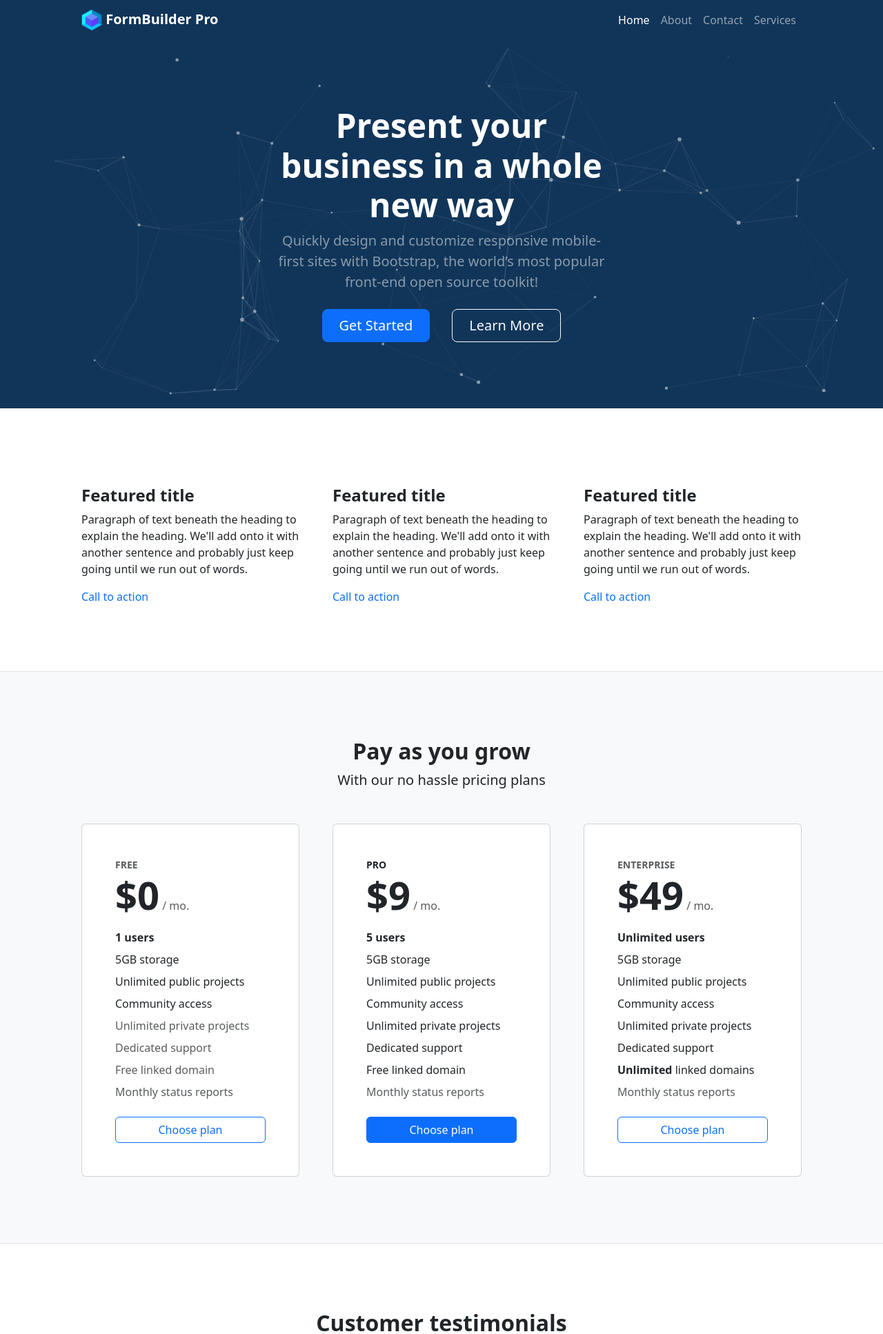
After one commit to cseh-szabolcs/fb-pro, a Symfony app: template templates/pages/home/intro.html.twig in a window 1280 px wide. The commit adds this page. Shown: the top 1934 px of the page at 69% size. Run offline with Twig, Linux system fonts and the light colour scheme; the template is opened without the code that fills it, so the values that code supplies are empty; style sheets or scripts are compiled from the project's sources; some libraries are stand-ins or nearby versions.

Commit message:
add intro-page

```diff
--- a/assets/styles/app.css
+++ b/assets/styles/app.css
@@ -5,3 +5,13 @@ body {
 [x-cloak] {
     visibility: hidden;
 }
+
+/* colors */
+.bg-app {
+    background-color: #113559;
+}
+
+/* common */
+.inset-0 {
+    inset: 0;
+}
--- a/templates/pages/home/index.html.twig
+++ b/templates/pages/home/index.html.twig
@@ -1,5 +1 @@
-{% extends 'base.html.twig' %}
-
-{% block body %}
-<h1>HALLOOOOO</h1>
-{% endblock %}
+<p>Halloooo</p>
--- /dev/null
+++ b/templates/pages/home/intro.html.twig
@@ -0,0 +1,355 @@
+{% extends 'base.html.twig' %}
+
+{% block body %}
+    <!-- Responsive navbar-->
+    <nav class="navbar navbar-expand-lg navbar-dark bg-app">
+        <div class="container px-5">
+            <a class="navbar-brand fw-bold" href="#!">
+                <img src="{{ asset('images/logo-fbpro.png') }}" alt="..." width="30" height="30" class="d-inline-block align-text-top" />
+                FormBuilder Pro
+            </a>
+            <button class="navbar-toggler" type="button" data-bs-toggle="collapse" data-bs-target="#navbarSupportedContent" aria-controls="navbarSupportedContent" aria-expanded="false" aria-label="Toggle navigation"><span class="navbar-toggler-icon"></span></button>
+            <div class="collapse navbar-collapse" id="navbarSupportedContent">
+                <ul class="navbar-nav ms-auto mb-2 mb-lg-0">
+                    <li class="nav-item"><a class="nav-link active" aria-current="page" href="#!">Home</a></li>
+                    <li class="nav-item"><a class="nav-link" href="#about">About</a></li>
+                    <li class="nav-item"><a class="nav-link" href="#contact">Contact</a></li>
+                    <li class="nav-item"><a class="nav-link" href="#services">Services</a></li>
+                </ul>
+            </div>
+        </div>
+    </nav>
+    <!-- Header-->
+    <header class="bg-app py-5 position-relative">
+        <div id="particles" class="position-absolute inset-0 opacity-50 z-0"></div>
+        <div class="container px-5">
+            <div class="row gx-5 justify-content-center">
+                <div class="col-lg-6">
+                    <div class="text-center my-5 position-relative z-1">
+                        <h1 class="display-5 fw-bolder text-white mb-2">Present your business in a whole new way</h1>
+                        <p class="lead text-white-50 mb-4">Quickly design and customize responsive mobile-first sites with Bootstrap, the world’s most popular front-end open source toolkit!</p>
+                        <div class="d-grid gap-3 d-sm-flex justify-content-sm-center">
+                            <a class="btn btn-primary btn-lg px-4 me-sm-3" href="#features">Get Started</a>
+                            <a class="btn btn-outline-light btn-lg px-4" href="#!">Learn More</a>
+                        </div>
+                    </div>
+                </div>
+            </div>
+        </div>
+    </header>
+    <!-- Features section-->
+    <section class="py-5 border-bottom" id="features">
+        <div class="container px-5 my-5">
+            <div class="row gx-5">
+                <div class="col-lg-4 mb-5 mb-lg-0">
+                    <div class="feature bg-primary bg-gradient text-white rounded-3 mb-3"><i class="bi bi-collection"></i></div>
+                    <h2 class="h4 fw-bolder">Featured title</h2>
+                    <p>Paragraph of text beneath the heading to explain the heading. We'll add onto it with another sentence and probably just keep going until we run out of words.</p>
+                    <a class="text-decoration-none" href="#!">
+                        Call to action
+                        <i class="bi bi-arrow-right"></i>
+                    </a>
+                </div>
+                <div class="col-lg-4 mb-5 mb-lg-0">
+                    <div class="feature bg-primary bg-gradient text-white rounded-3 mb-3"><i class="bi bi-building"></i></div>
+                    <h2 class="h4 fw-bolder">Featured title</h2>
+                    <p>Paragraph of text beneath the heading to explain the heading. We'll add onto it with another sentence and probably just keep going until we run out of words.</p>
+                    <a class="text-decoration-none" href="#!">
+                        Call to action
+                        <i class="bi bi-arrow-right"></i>
+                    </a>
+                </div>
+                <div class="col-lg-4">
+                    <div class="feature bg-primary bg-gradient text-white rounded-3 mb-3"><i class="bi bi-toggles2"></i></div>
+                    <h2 class="h4 fw-bolder">Featured title</h2>
+                    <p>Paragraph of text beneath the heading to explain the heading. We'll add onto it with another sentence and probably just keep going until we run out of words.</p>
+                    <a class="text-decoration-none" href="#!">
+                        Call to action
+                        <i class="bi bi-arrow-right"></i>
+                    </a>
+                </div>
+            </div>
+        </div>
+    </section>
+    <!-- Pricing section-->
+    <section class="bg-light py-5 border-bottom">
+        <div class="container px-5 my-5">
+            <div class="text-center mb-5">
+                <h2 class="fw-bolder">Pay as you grow</h2>
+                <p class="lead mb-0">With our no hassle pricing plans</p>
+            </div>
+            <div class="row gx-5 justify-content-center">
+                <!-- Pricing card free-->
+                <div class="col-lg-6 col-xl-4">
+                    <div class="card mb-5 mb-xl-0">
+                        <div class="card-body p-5">
+                            <div class="small text-uppercase fw-bold text-muted">Free</div>
+                            <div class="mb-3">
+                                <span class="display-4 fw-bold">$0</span>
+                                <span class="text-muted">/ mo.</span>
+                            </div>
+                            <ul class="list-unstyled mb-4">
+                                <li class="mb-2">
+                                    <i class="bi bi-check text-primary"></i>
+                                    <strong>1 users</strong>
+                                </li>
+                                <li class="mb-2">
+                                    <i class="bi bi-check text-primary"></i>
+                                    5GB storage
+                                </li>
+                                <li class="mb-2">
+                                    <i class="bi bi-check text-primary"></i>
+                                    Unlimited public projects
+                                </li>
+                                <li class="mb-2">
+                                    <i class="bi bi-check text-primary"></i>
+                                    Community access
+                                </li>
+                                <li class="mb-2 text-muted">
+                                    <i class="bi bi-x"></i>
+                                    Unlimited private projects
+                                </li>
+                                <li class="mb-2 text-muted">
+                                    <i class="bi bi-x"></i>
+                                    Dedicated support
+                                </li>
+                                <li class="mb-2 text-muted">
+                                    <i class="bi bi-x"></i>
+                                    Free linked domain
+                                </li>
+                                <li class="text-muted">
+                                    <i class="bi bi-x"></i>
+                                    Monthly status reports
+                                </li>
+                            </ul>
+                            <div class="d-grid"><a class="btn btn-outline-primary" href="#!">Choose plan</a></div>
+                        </div>
+                    </div>
+                </div>
+                <!-- Pricing card pro-->
+                <div class="col-lg-6 col-xl-4">
+                    <div class="card mb-5 mb-xl-0">
+                        <div class="card-body p-5">
+                            <div class="small text-uppercase fw-bold">
+                                <i class="bi bi-star-fill text-warning"></i>
+                                Pro
+                            </div>
+                            <div class="mb-3">
+                                <span class="display-4 fw-bold">$9</span>
+                                <span class="text-muted">/ mo.</span>
+                            </div>
+                            <ul class="list-unstyled mb-4">
+                                <li class="mb-2">
+                                    <i class="bi bi-check text-primary"></i>
+                                    <strong>5 users</strong>
+                                </li>
+                                <li class="mb-2">
+                                    <i class="bi bi-check text-primary"></i>
+                                    5GB storage
+                                </li>
+                                <li class="mb-2">
+                                    <i class="bi bi-check text-primary"></i>
+                                    Unlimited public projects
+                                </li>
+                                <li class="mb-2">
+                                    <i class="bi bi-check text-primary"></i>
+                                    Community access
+                                </li>
+                                <li class="mb-2">
+                                    <i class="bi bi-check text-primary"></i>
+                                    Unlimited private projects
+                                </li>
+                                <li class="mb-2">
+                                    <i class="bi bi-check text-primary"></i>
+                                    Dedicated support
+                                </li>
+                                <li class="mb-2">
+                                    <i class="bi bi-check text-primary"></i>
+                                    Free linked domain
+                                </li>
+                                <li class="text-muted">
+                                    <i class="bi bi-x"></i>
+                                    Monthly status reports
+                                </li>
+                            </ul>
+                            <div class="d-grid"><a class="btn btn-primary" href="#!">Choose plan</a></div>
+                        </div>
+                    </div>
+                </div>
+                <!-- Pricing card enterprise-->
+                <div class="col-lg-6 col-xl-4">
+                    <div class="card">
+                        <div class="card-body p-5">
+                            <div class="small text-uppercase fw-bold text-muted">Enterprise</div>
+                            <div class="mb-3">
+                                <span class="display-4 fw-bold">$49</span>
+                                <span class="text-muted">/ mo.</span>
+                            </div>
+                            <ul class="list-unstyled mb-4">
+                                <li class="mb-2">
+                                    <i class="bi bi-check text-primary"></i>
+                                    <strong>Unlimited users</strong>
+                                </li>
+                                <li class="mb-2">
+                                    <i class="bi bi-check text-primary"></i>
+                                    5GB storage
+                                </li>
+                                <li class="mb-2">
+                                    <i class="bi bi-check text-primary"></i>
+                                    Unlimited public projects
+                                </li>
+                                <li class="mb-2">
+                                    <i class="bi bi-check text-primary"></i>
+                                    Community access
+                                </li>
+                                <li class="mb-2">
+                                    <i class="bi bi-check text-primary"></i>
+                                    Unlimited private projects
+                                </li>
+                                <li class="mb-2">
+                                    <i class="bi bi-check text-primary"></i>
+                                    Dedicated support
+                                </li>
+                                <li class="mb-2">
+                                    <i class="bi bi-check text-primary"></i>
+                                    <strong>Unlimited</strong>
+                                    linked domains
+                                </li>
+                                <li class="text-muted">
+                                    <i class="bi bi-check text-primary"></i>
+                                    Monthly status reports
+                                </li>
+                            </ul>
+                            <div class="d-grid"><a class="btn btn-outline-primary" href="#!">Choose plan</a></div>
+                        </div>
+                    </div>
+                </div>
+            </div>
+        </div>
+    </section>
+    <!-- Testimonials section-->
+    <section class="py-5 border-bottom">
+        <div class="container px-5 my-5 px-5">
+            <div class="text-center mb-5">
+                <h2 class="fw-bolder">Customer testimonials</h2>
+                <p class="lead mb-0">Our customers love working with us</p>
+            </div>
+            <div class="row gx-5 justify-content-center">
+                <div class="col-lg-6">
+                    <!-- Testimonial 1-->
+                    <div class="card mb-4">
+                        <div class="card-body p-4">
+                            <div class="d-flex">
+                                <div class="flex-shrink-0"><i class="bi bi-chat-right-quote-fill text-primary fs-1"></i></div>
+                                <div class="ms-4">
+                                    <p class="mb-1">Thank you for putting together such a great product. We loved working with you and the whole team, and we will be recommending you to others!</p>
+                                    <div class="small text-muted">- Client Name, Location</div>
+                                </div>
+                            </div>
+                        </div>
+                    </div>
+                    <!-- Testimonial 2-->
+                    <div class="card">
+                        <div class="card-body p-4">
+                            <div class="d-flex">
+                                <div class="flex-shrink-0"><i class="bi bi-chat-right-quote-fill text-primary fs-1"></i></div>
+                                <div class="ms-4">
+                                    <p class="mb-1">The whole team was a huge help with putting things together for our company and brand. We will be hiring them again in the near future for additional work!</p>
+                                    <div class="small text-muted">- Client Name, Location</div>
+                                </div>
+                            </div>
+                        </div>
+                    </div>
+                </div>
+            </div>
+        </div>
+    </section>
+    <!-- Contact section-->
+    <section class="bg-light py-5" id="contact">
+        <div class="container px-5 my-5 px-5">
+            <div class="text-center mb-5">
+                <div class="feature bg-primary bg-gradient text-white rounded-3 mb-3"><i class="bi bi-envelope"></i></div>
+                <h2 class="fw-bolder">Get in touch</h2>
+                <p class="lead mb-0">We'd love to hear from you</p>
+            </div>
+            <div class="row gx-5 justify-content-center">
+                <div class="col-lg-6">
+                    <!-- https://startbootstrap.com/solution/contact-forms -->
+                    <form id="contactForm" data-sb-form-api-token="API_TOKEN">
+                        <!-- Name input-->
+                        <div class="form-floating mb-3">
+                            <input class="form-control" id="name" type="text" placeholder="Enter your name..." data-sb-validations="required" />
+                            <label for="name">Full name</label>
+                            <div class="invalid-feedback" data-sb-feedback="name:required">A name is required.</div>
+                        </div>
+                        <!-- Email address input-->
+                        <div class="form-floating mb-3">
+                            <input class="form-control" id="email" type="email" placeholder="name@example.com" data-sb-validations="required,email" />
+                            <label for="email">Email address</label>
+                            <div class="invalid-feedback" data-sb-feedback="email:required">An email is required.</div>
+                            <div class="invalid-feedback" data-sb-feedback="email:email">Email is not valid.</div>
+                        </div>
+                        <!-- Phone number input-->
+                        <div class="form-floating mb-3">
+                            <input class="form-control" id="phone" type="tel" placeholder="(123) 456-7890" data-sb-validations="required" />
+                            <label for="phone">Phone number</label>
+                            <div class="invalid-feedback" data-sb-feedback="phone:required">A phone number is required.</div>
+                        </div>
+                        <!-- Message input-->
+                        <div class="form-floating mb-3">
+                            <textarea class="form-control" id="message" type="text" placeholder="Enter your message here..." style="height: 10rem" data-sb-validations="required"></textarea>
+                            <label for="message">Message</label>
+                            <div class="invalid-feedback" data-sb-feedback="message:required">A message is required.</div>
+                        </div>
+                        <!-- Submit success message-->
+                        <!---->
+                        <!-- This is what your users will see when the form-->
+                        <!-- has successfully submitted-->
+                        <div class="d-none" id="submitSuccessMessage">
+                            <div class="text-center mb-3">
+                                <div class="fw-bolder">Form submission successful!</div>
+                                To activate this form, sign up at
+                                <br />
+                                <a href="https://startbootstrap.com/solution/contact-forms">https://startbootstrap.com/solution/contact-forms</a>
+                            </div>
+                        </div>
+                        <!-- Submit error message-->
+                        <!---->
+                        <!-- This is what your users will see when there is-->
+                        <!-- an error submitting the form-->
+                        <div class="d-none" id="submitErrorMessage"><div class="text-center text-danger mb-3">Error sending message!</div></div>
+                        <!-- Submit Button-->
+                        <div class="d-grid"><button class="btn btn-primary btn-lg disabled" id="submitButton" type="submit">Submit</button></div>
+                    </form>
+                </div>
+            </div>
+        </div>
+    </section>
+    <!-- Footer-->
+    <footer class="py-5 bg-dark">
+        <div class="container px-5"><p class="m-0 text-center text-white">Copyright &copy; Your Website 2023</p></div>
+    </footer>
+    <script src="http://cdn.jsdelivr.net/particles.js/2.0.0/particles.min.js"></script>
+    <script>
+        document.addEventListener('DOMContentLoaded', () => {
+            window.particlesJS && window.particlesJS('particles', {
+                particles: {
+                    number: { value: 80, density: { enable: true, value_area: 800 } },
+                    color: { value: '#ffffff' },
+                    size: { value: 3, random: true },
+                    line_linked: { enable: true, distance: 150, color: '#ffffff', opacity: 0.4, width: 1 },
+                    move: { enable: true, speed: 2.5, out_mode: 'out' }
+                },
+                interactivity: {
+                    events: {
+                        onhover: { enable: true, mode: 'repulse' },
+                        onclick: { enable: true, mode: 'push' },
+                        resize: true
+                    }
+                },
+                retina_detect: true
+            });
+        });
+    </script>
+
+{% endblock %}
```
Also changed, not shown: src/Controller/Home/HomeController.php (+13 -2 lines).
